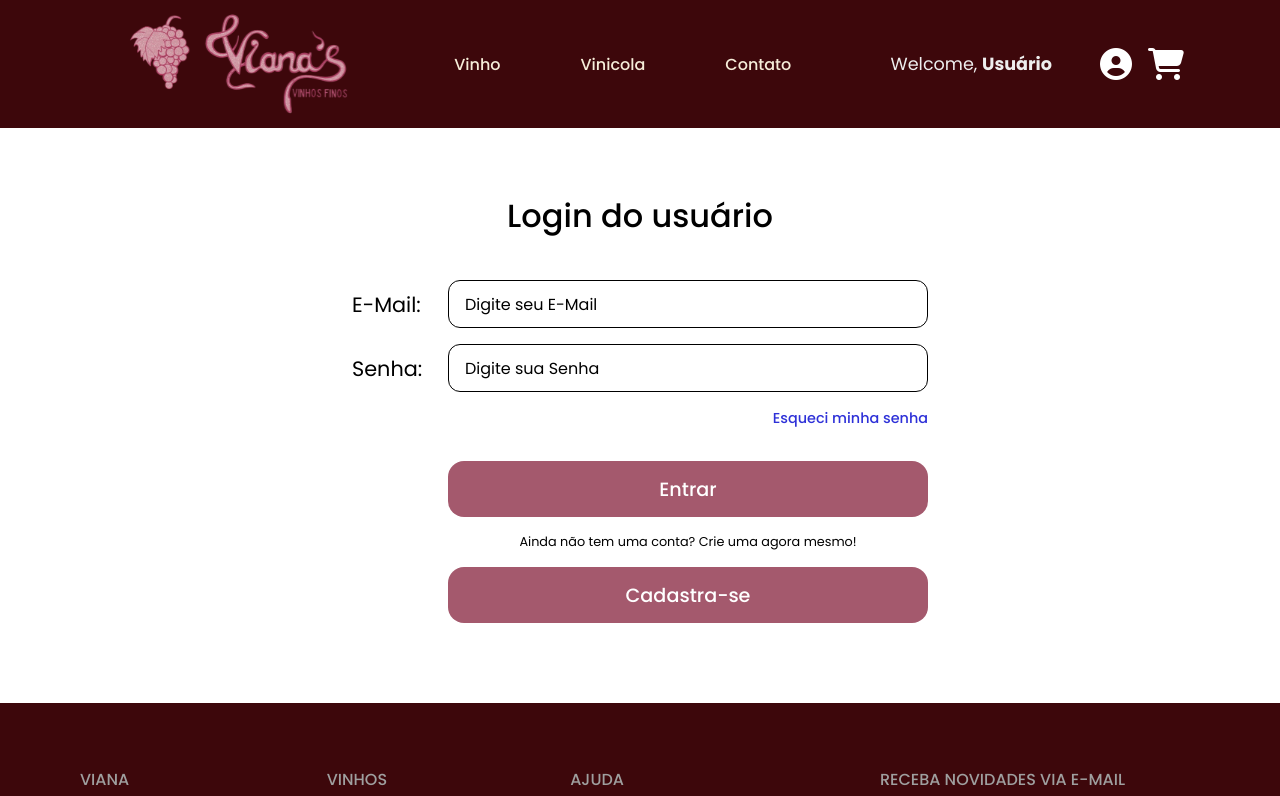
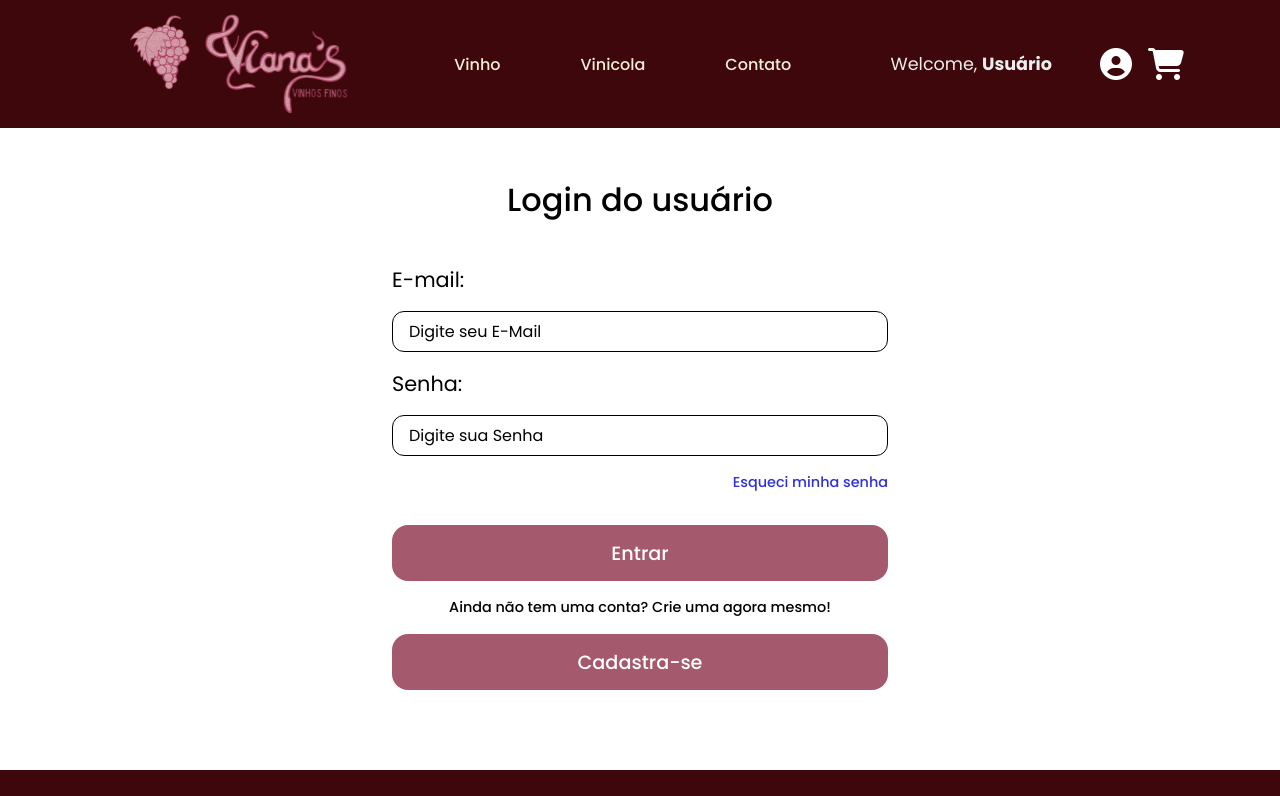
Before and after one commit to Fabriciobr5975/Projeto-WEB-Front-end, a React (Create React App) app in the folder front-end/vinho/: page /login in a window 1280 px wide. Shown: the top 796 px of the page. Built offline with nearby package versions, Linux system fonts and the light colour scheme; a web font is replaced by a local one.

Commit message:
🛠️ Ajuste na tela de Login

```diff
--- a/front-end/vinho/src/components/footer/index.scss
+++ b/front-end/vinho/src/components/footer/index.scss
@@ -62,6 +62,10 @@
         align-items: flex-start;
         gap: 1.3125rem;
         align-self: stretch;
+
+        input::placeholder {
+          color: #fdecec;
+        }
       }
 
       .contato-footer {
@@ -171,13 +175,12 @@
           .input-footer {
             width: 30rem;
             height: 3rem;
-
           }
         }
 
         input::placeholder {
-         font: 400 1rem 'Poppins';
-         }
+          font: 400 1rem "Poppins";
+        }
       }
 
       .subtitulos-footer {
@@ -211,7 +214,6 @@
       }
     }
   }
-
 }
 
 @media (min-width: 1000px) and (max-width: 1250px) {
--- a/front-end/vinho/src/index.scss
+++ b/front-end/vinho/src/index.scss
@@ -30,6 +30,6 @@ body {
   }
 
   input::placeholder {
-    color: #fdecec;
+    color: #000;
   }
 }
--- a/front-end/vinho/src/pages/login/index.jsx
+++ b/front-end/vinho/src/pages/login/index.jsx
@@ -20,7 +20,7 @@ export default function Login() {
 
           <div className="campos-entrada">
             <div className="campo-email">
-              <label>E-Mail: </label>
+              <label>E-mail: </label>
               <input
                 type="text"
                 placeholder="Digite seu E-Mail"
@@ -37,7 +37,7 @@ export default function Login() {
                 onChange={(e) => setSenha(e.target.value)}
               />
             </div>
-            <Link to="/recupersenha">Esqueci minha senha</Link>
+            <Link to="/recuperacaosenha">Esqueci minha senha</Link>
           </div>
           <div className="campo-botoes">
             <div className="botoes">
--- a/front-end/vinho/src/pages/login/index.scss
+++ b/front-end/vinho/src/pages/login/index.scss
@@ -10,19 +10,20 @@
 
   .login {
     display: flex;
+    width: 100%;
     align-items: center;
     min-width: 100vh;
     justify-content: center;
-    width: 100%;
     background-color: #fff;
-    padding: 2rem 2rem 3rem 2rem;
+    padding: 1rem 2rem 3rem 2rem;
 
     .login-usuario {
-      width: 40rem;
+      width: 35rem;
       padding: 2rem;
       border-radius: 1rem;
       display: flex;
       flex-direction: column;
+      justify-content: center;
       align-items: stretch;
       gap: 2rem;
 
@@ -30,56 +31,64 @@
         font: 500 2rem "Poppins";
         color: #000;
         text-align: center;
-        padding-bottom: .5rem;
+        padding-bottom: 0.5rem;
       }
 
       .campos-entrada {
         display: flex;
         flex-direction: column;
+        align-items: center;
+        justify-content: center;
         gap: 1rem;
 
         .campo-email,
         .campo-senha {
           display: flex;
-          align-items: center;
-          justify-content: space-between;
+          flex-direction: column;
+          width: 100%;
+          height: 5.5rem;
+          align-items: start;
+          justify-content: center;
           gap: 1rem;
 
           label {
-            width: 5rem;
+            display: inline-flex;
             text-align: left;
             font: 400 1.3rem "Poppins";
           }
 
           input {
             flex: 1;
-            height: 3rem;
+            width: 100%;
             border-radius: 0.75rem;
             border: 0.0625rem solid #000;
             padding: 0 1rem;
             font-size: 1rem;
             color: #000;
           }
-
-          input::placeholder {
-            color: #000;
-          }
         }
 
         a {
+          display: inline-flex;
           align-self: flex-end;
           font: 500 0.9rem "Poppins";
           color: #2e31d8;
           text-decoration: none;
+
+          &:hover {
+            transform: scale(1.03);
+          }
         }
       }
 
       .campo-botoes {
+        width: 100%;
         display: flex;
         align-items: center;
         justify-content: flex-end;
 
         .botoes {
+          width: 100%;
           display: flex;
           flex-direction: column;
           align-items: center;
@@ -87,7 +96,7 @@
           gap: 1rem;
 
           button {
-            width: 30rem;
+            width: 100%;
             height: 3.5rem;
             border-radius: 1rem;
             background-color: #a4596d;
@@ -98,16 +107,16 @@
             transition: opacity 0.5s ease;
 
             &:hover {
-              opacity: .9;
-              box-shadow: 0rem 0rem .3rem #b84363;
+              opacity: 0.9;
+              box-shadow: 0rem 0rem 0.3rem #b84363;
               transform: scale(1.05);
             }
           }
 
           p {
             display: inline;
-            font: 400 0.8rem "Poppins";
-            text-align: center !important;
+            font: 500 .9rem "Poppins";
+            text-align: center;
             justify-self: center;
             align-self: center;
           }
```
